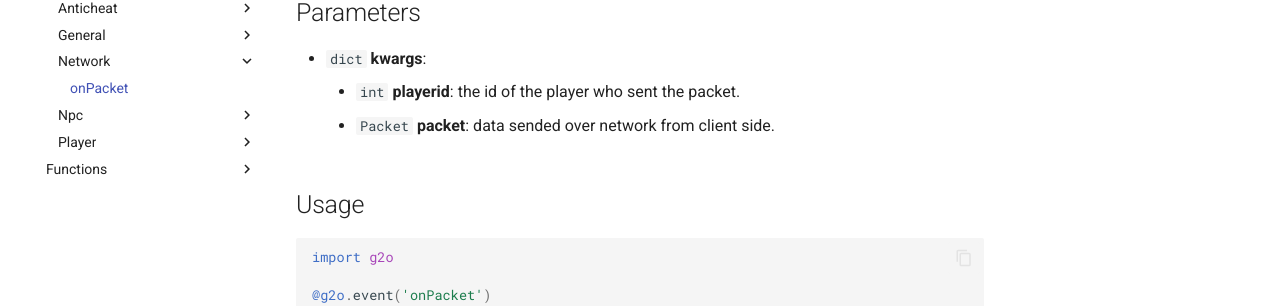
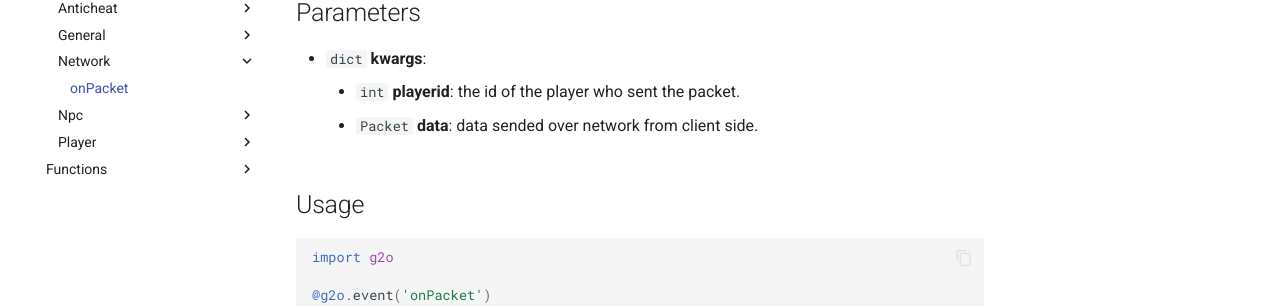
Before and after one commit to AURUMVORXX/PyG2O, an MkDocs documentation site: the page built from docs/defaultEvents/network/onPacket.md, in a window 1280 px wide. Shown: the part 292-598 px from the top of the page. Built offline with MkDocs 1.6.1 and Material for MkDocs 9.7.7, drawn with Linux system fonts in a browser that asks for light colours; comment, search, counter and statistics services are not loaded.

Commit message:
docs: Fix for incorrect keyword name in the onPacket event

````diff
--- a/docs/defaultEvents/network/onPacket.md
+++ b/docs/defaultEvents/network/onPacket.md
@@ -6,7 +6,7 @@ Original: [onPacket](https://gothicmultiplayerteam.gitlab.io/docs/0.3.0/script-r
 ## Parameters
 * `dict` **kwargs**:
     * `int` **playerid**: the id of the player who sent the packet.
-    * `Packet` **packet**: data sended over network from client side.
+    * `Packet` **data**: data sended over network from client side.
 
 ## Usage
 ```python
````
